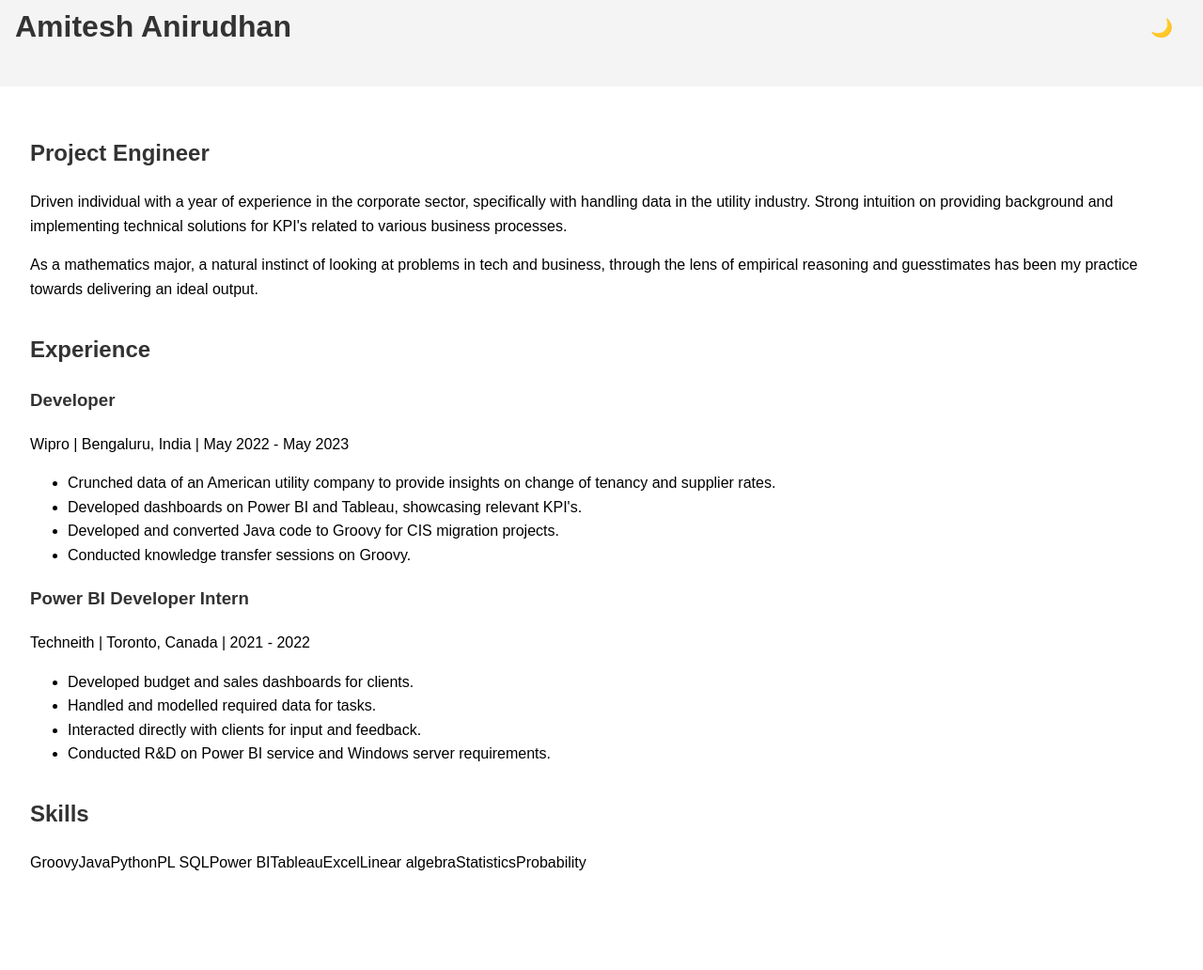
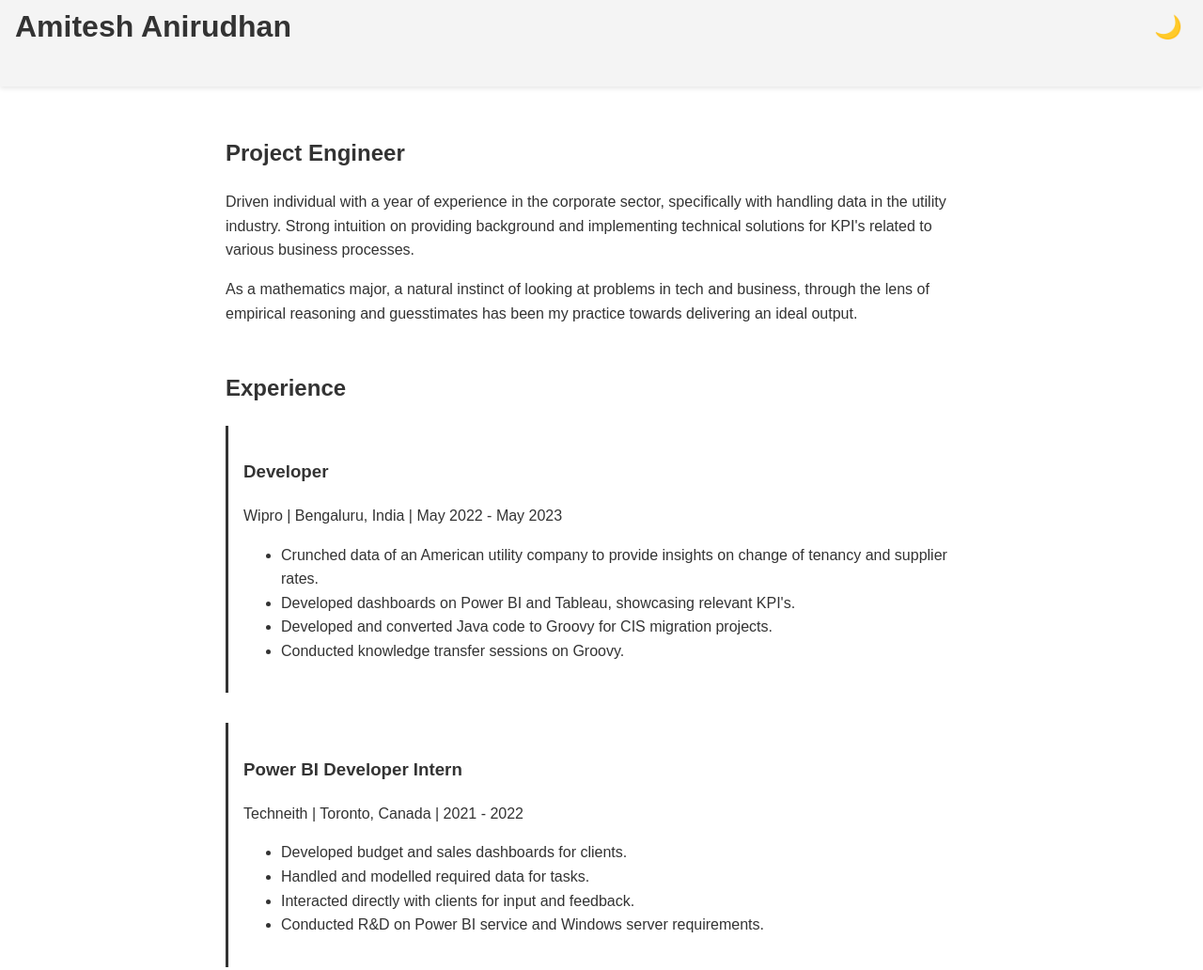
Before and after one commit to amitesh0109/amiteshanirudhan.github.io, a plain HTML site: page index.html in a window 1280 px wide. Shown: the part 34-1066 px from the top of the page at 94% size. Before the commit the page ends 1029 px from the top, so only its background shows below. Drawn offline with nearby package versions, Linux system fonts and the light colour scheme.

Commit message:
Update styles.css

```diff
--- a/styles.css
+++ b/styles.css
@@ -1,52 +1,119 @@
+:root {
+    --bg-color: #ffffff;
+    --text-color: #333333;
+    --header-bg: #f4f4f4;
+    --skill-bg: #e0e0e0;
+}
+
 body {
-    font-family: Arial, sans-serif;
+    font-family: 'Arial', sans-serif;
     line-height: 1.6;
     margin: 0;
     padding: 0;
+    background-color: var(--bg-color);
+    color: var(--text-color);
     transition: background-color 0.3s, color 0.3s;
 }
 
 .dark-mode {
-    background-color: #333;
-    color: #fff;
+    --bg-color: #1a1a1a;
+    --text-color: #ffffff;
+    --header-bg: #2c2c2c;
+    --skill-bg: #3a3a3a;
 }
 
 header {
-    background-color: #f4f4f4;
+    background-color: var(--header-bg);
     padding: 1rem;
     display: flex;
     justify-content: space-between;
     align-items: center;
-}
-
-.dark-mode header {
-    background-color: #222;
+    position: sticky;
+    top: 0;
+    z-index: 1000;
+    box-shadow: 0 2px 5px rgba(0,0,0,0.1);
 }
 
 main {
+    max-width: 800px;
+    margin: 0 auto;
     padding: 2rem;
 }
 
-section {
-    margin-bottom: 2rem;
+h1, h2, h3 {
+    color: var(--text-color);
 }
 
-h1, h2, h3 {
-    color: #333;
+.mode-toggle {
+    background: none;
+    border: none;
+    font-size: 1.5rem;
+    cursor: pointer;
+    transition: transform 0.3s;
 }
 
-.dark-mode h1, .dark-mode h2, .dark-mode h3 {
-    color: #fff;
+.mode-toggle:hover {
+    transform: scale(1.1);
 }
 
-button {
-    background-color: #f4f4f4;
-    border: none;
-    padding: 0.5rem 1rem;
-    cursor: pointer;
-    font-size: 1.2rem;
+.animate-in {
+    opacity: 0;
+    transform: translateY(20px);
+    animation: fadeInUp 0.6s forwards;
 }
 
-.dark-mode button {
-    background-color: #555;
+@keyframes fadeInUp {
+    to {
+        opacity: 1;
+        transform: translateY(0);
+    }
 }
+
+.job {
+    margin-bottom: 2rem;
+    padding: 1rem;
+    border-left: 3px solid var(--text-color);
+    transition: border-color 0.3s;
+}
+
+.job:hover {
+    border-left-color: #4CAF50;
+}
+
+.skills-container {
+    display: flex;
+    flex-wrap: wrap;
+    gap: 0.5rem;
+}
+
+.skill-tag {
+    background-color: var(--skill-bg);
+    padding: 0.5rem 1rem;
+    border-radius: 20px;
+    transition: background-color 0.3s, transform 0.2s;
+}
+
+.skill-tag:hover {
+    transform: scale(1.05);
+}
+
+section {
+    margin-bottom: 3rem;
+}
+
+section > * + * {
+    animation-delay: 0.2s;
+}
+
+@media (max-width: 768px) {
+    header {
+        flex-direction: column;
+        align-items: flex-start;
+    }
+
+    .mode-toggle {
+        position: absolute;
+        top: 1rem;
+        right: 1rem;
+    }
+}
```
